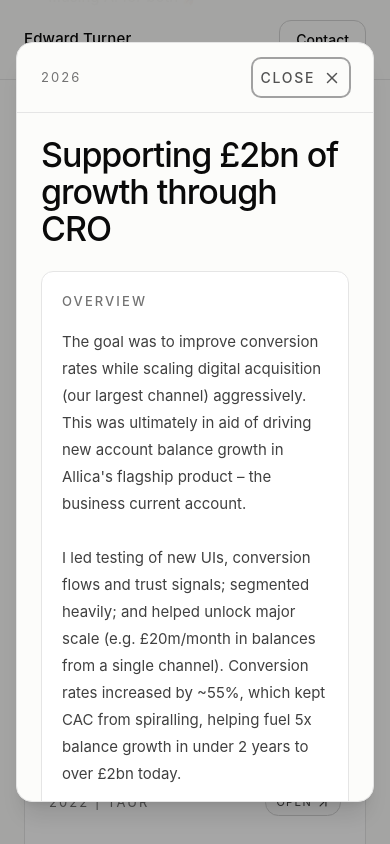
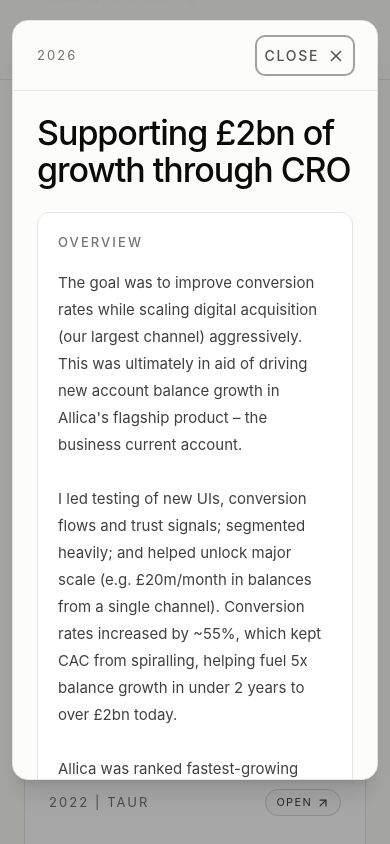
Before and after one commit to edturnuh/edturnuh.github.io, a React (Vite) app: page / in a window 390 px wide. Both pictures are taken after a click on the button 195 px from the left and 1011 px from the top of the page. Shown: the part 589-1433 px from the top of the page. Built offline with nearby package versions, Linux system fonts and the light colour scheme.

Commit message:
popup fix for iphone

```diff
--- a/src/app/components/ProjectModal.tsx
+++ b/src/app/components/ProjectModal.tsx
@@ -54,7 +54,7 @@ export function ProjectModal({ isOpen, onClose, project }: ProjectModalProps) {
 
   return (
     <div
-      className="fixed inset-0 z-50 flex items-center justify-center bg-black/35 p-4"
+      className="fixed inset-0 z-50 flex items-start justify-center bg-black/35 p-3 pt-5 md:items-center md:p-4"
       onClick={onClose}
       role="dialog"
       aria-modal="true"
```
